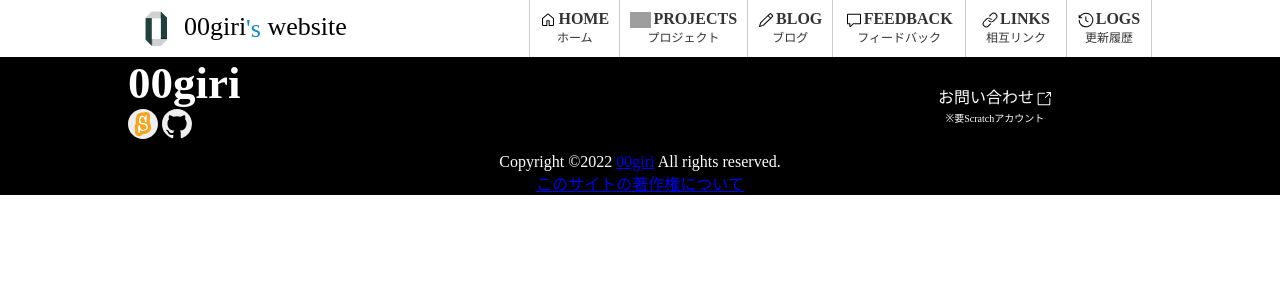
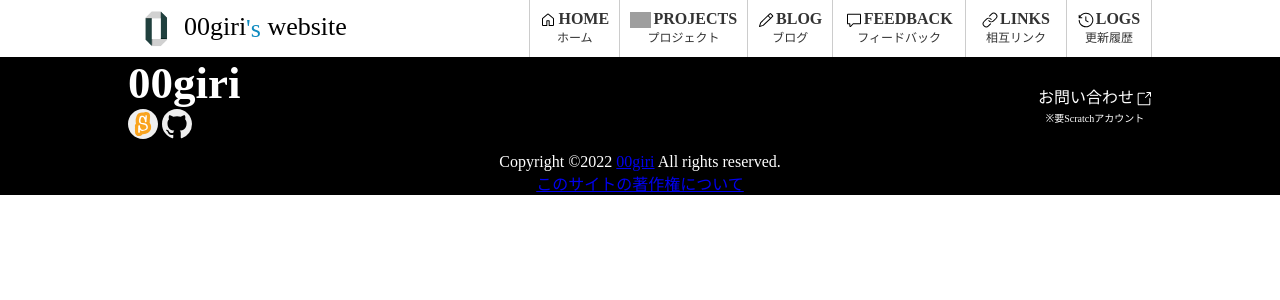
Before and after one commit to 00giri/00giri.github.io, a Jekyll site: the page built from index.html, in a window 1280 px wide. Shown: the top 300 px of the page. Built offline with Jekyll 4.4.1, drawn with Linux system fonts in a browser that asks for light colours.

Commit message:
make a minor change

```diff
--- a/assets/default.css
+++ b/assets/default.css
@@ -138,9 +138,8 @@ footer {
 
 .link-box {
   display: flex;
-  vertical-align: middle;
   text-align: center;
-  margin: 2.7rem 10rem 2.7rem 0;
+  margin: 2.7rem 0rem 2.7rem 0;
 }
 
 .link-box ul li a,
```
